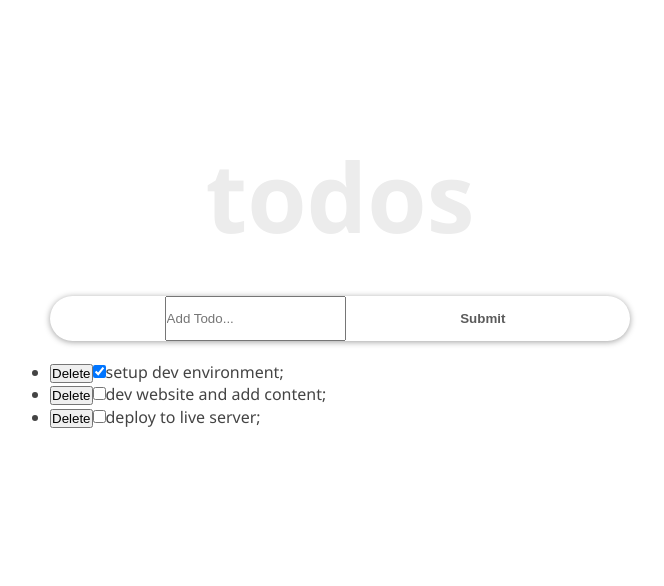
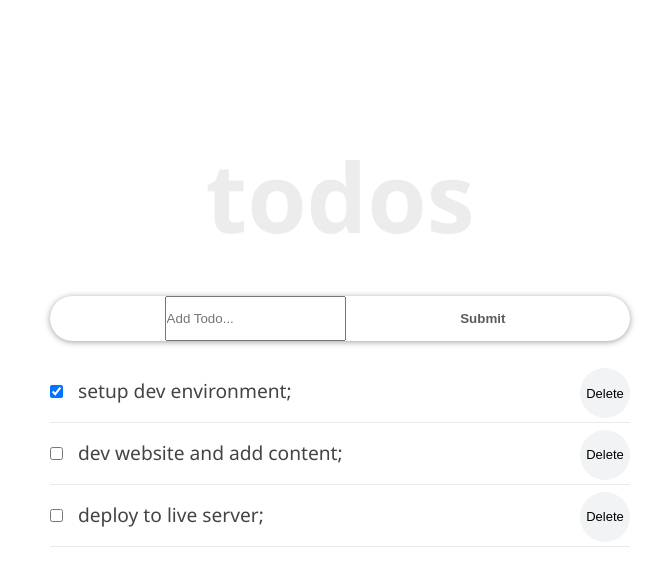
Before and after one commit to kayej22/react-todo-app, a React (Create React App) app: page / in a window 1280 px wide. Shown: the top 586 px of the page, without its empty margins (300-964 px from the left). Built offline with nearby package versions, Linux system fonts and the light colour scheme.

Commit message:
incorporating module css

```diff
--- a/src/components/TodoItem.js
+++ b/src/components/TodoItem.js
@@ -1,20 +1,21 @@
 import React from "react"
-
+import styles from "./TodoItem.module.css"
 
 
 class TodoItem extends React.Component {
 
   render() {
     return (
-    <li>
+    <li className={styles.item}>
+      <input
+      type="checkbox"
+      className={styles.checkbox}
+      checked={this.props.todo.completed}
+      onChange={() => this.props.handleChangeProps(this.props.todo.id)}
+    />
       <button onClick={() => this.props.deleteTodoProps(this.props.todo.id)}>
         Delete
         </button>
-      <input
-
-      type="checkbox"
-      checked={this.props.todo.completed}
-      onChange={() => this.props.handleChangeProps(this.props.todo.id)}/>
       {this.props.todo.title};
     </li>
     )
```
